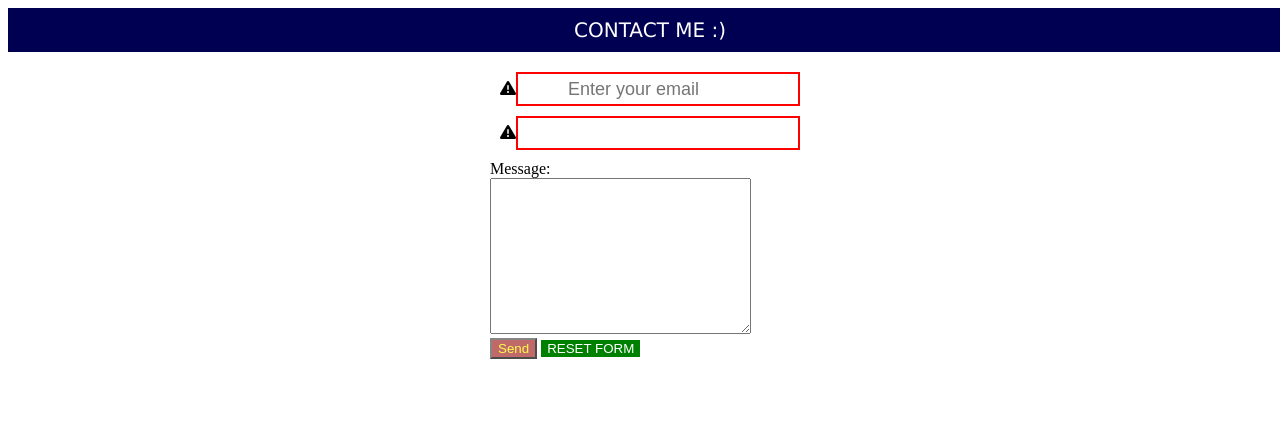
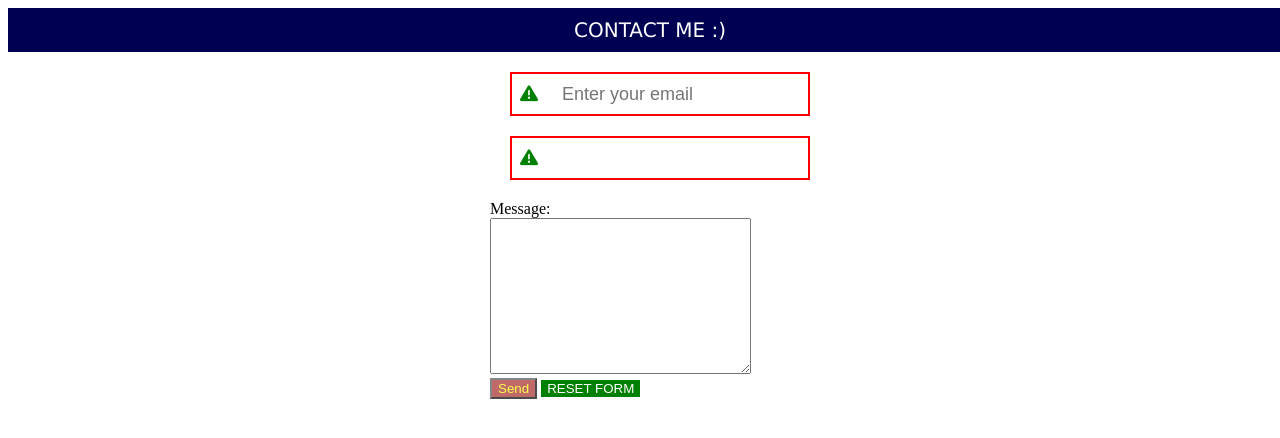
Before and after one commit to iDuvancho303/Contact-me, a plain HTML site: page index.html in a window 1280 px wide. Drawn offline with Linux system fonts and the light colour scheme.

Commit message:
adding more code

```diff
--- a/style.css
+++ b/style.css
@@ -40,7 +40,7 @@ input {
     border: 2px solid red;
     padding: 5px 10px 5px 50px;
     font-size: 18px;
-    line-height: 20px;
+    line-height: 30px;
     display: block;
     width: 100%;
     outline: 0;
@@ -52,7 +52,19 @@ input {
     align-items: center;
     justify-content: center;
     width: 100%;
-    margin: 10px;
+    margin: 20px;
+}
+
+span.icon {
+    position: absolute;
+    left: 10px;
+    top: 0;
+    font-size: 18px;
+    color: green;
+    height: 100%;
+    display: flex;
+    align-items: center;
+    justify-content: center;
 }
 
 /*
```
Also changed, not shown: index.html (line endings or trailing spaces).
